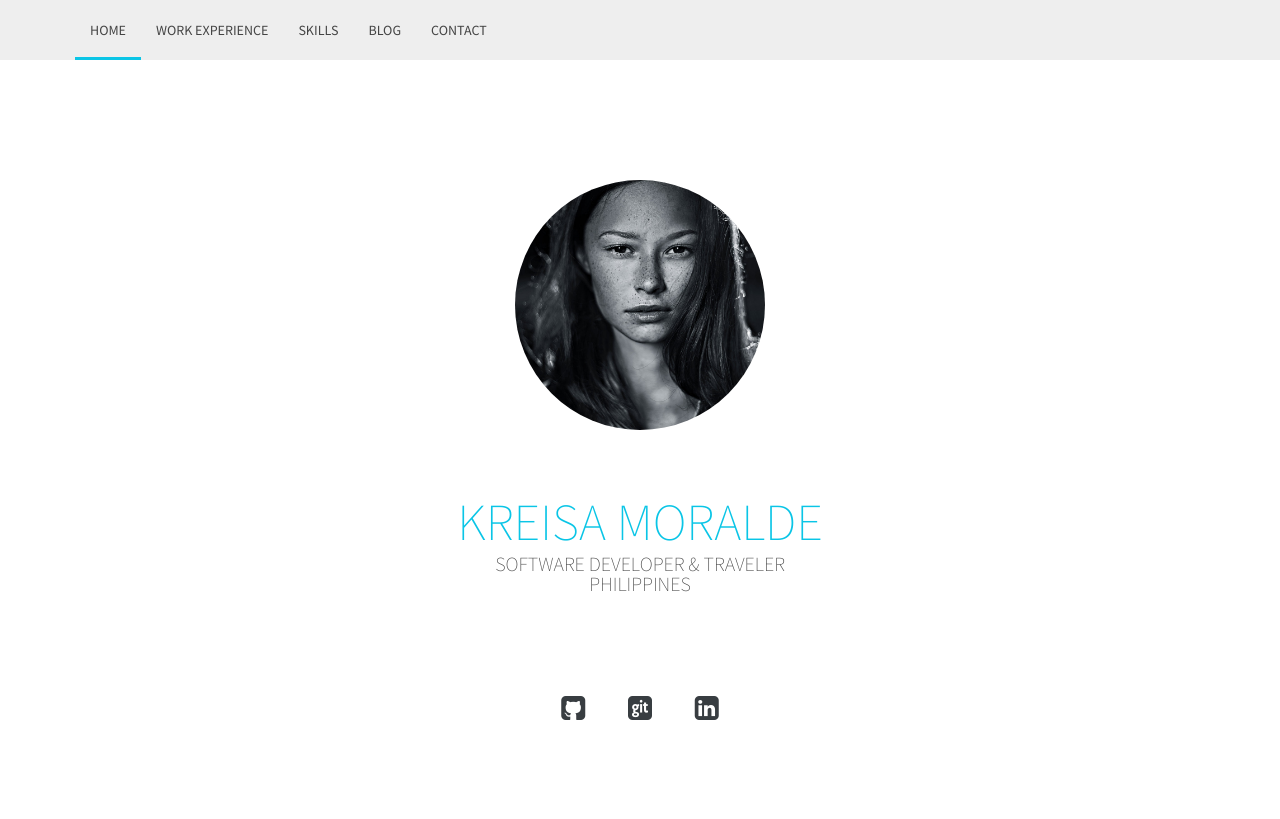
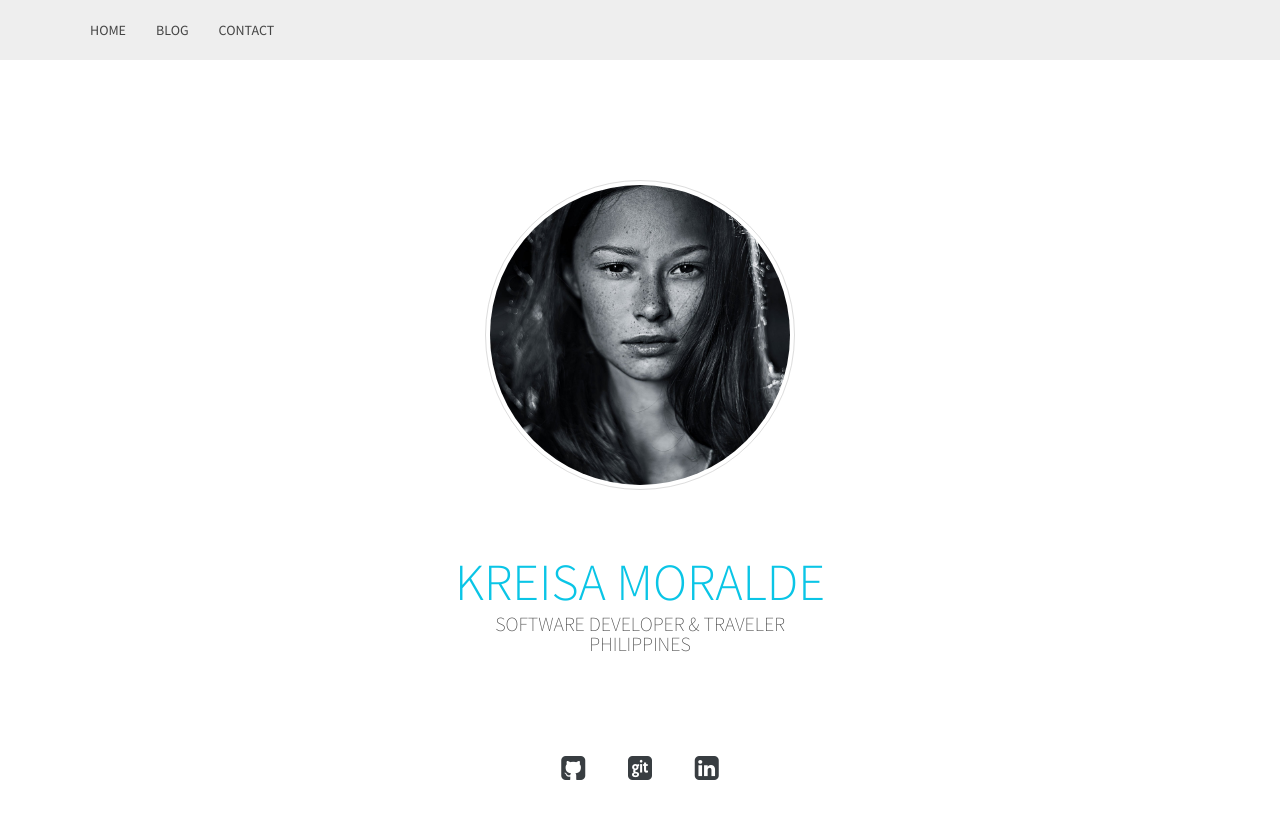
Before and after one commit to kreighza/kreighza.github.io, a Jekyll site: the page built from index.html, in a window 1280 px wide and 900 px high. Shown: the top 819 px of the window. Built offline with Jekyll 4.4.1, drawn with Linux system fonts in a browser that asks for light colours; some of the changed text lies outside the part shown.

Commit message:
add contact.html fix links on navigation add navigation on config.yml

```diff
--- a/_config.yml
+++ b/_config.yml
@@ -15,6 +15,13 @@ github: https://github.com/breisamoralde
 gitlab: https://gitlab.com/u/zeitgeist
 linkedin: https://ph.linkedin.com/pub/breisa-moralde/35/7b1/2a1
 
+navigation:
+- text: home
+  url: /index.html
+- text: blog
+  url: /blog.html
+- text: contact
+  url: /contact.html
 
 # Build settings
 markdown: kramdown
--- a/_includes/header.html
+++ b/_includes/header.html
@@ -1,12 +1,26 @@
 <nav class="uk-sticky-placeholder uk-navbar font-family-regular" style="z-index: 1000;" data-uk-sticky="{top:-400, animation: 'uk-animation-slide-top'}">
 
     <div class="uk-container uk-container-center uppercase">
+
         <ul class="uk-navbar-nav uk-hidden-small">
-        <li class="uk-active"><a href="/index.html#home" data-uk-smooth-scroll>Home</a></li>
-        <li><a href="/index.html#workExperience" data-uk-smooth-scroll>Work Experience</a></li>
-        <li><a href="/index.html#skills" data-uk-smooth-scroll>Skills</a></li>
+
+            {% for link in site.navigation %}
+                {% assign current = nil %}
+                    {% if page.url == link.url or page.layout == link.layout %}
+                        {% assign current = 'current' %}
+                    {% endif %}
+
+                <li class="{% if forloop.first %}first{% endif %} {{ current }} {% if forloop.last %}last{% endif %}">
+                    <a class="{{ current }}" href="{{ link.url }}">{{ link.text }}</a>
+                </li>
+            {% endfor %}
+<!--
+        <li class="uk-active">
+            <a href="/index.html">Home</a>
+        </li>
         <li><a href="/blog.html">Blog</a></li>
         <li><a href="/blog.html">Contact</a></li>
+-->
         </ul>
 
         <a href="#offcanvas-1" class="uk-navbar-toggle uk-visible-small" data-uk-offcanvas=""></a>
--- a/blog.html
+++ b/blog.html
@@ -1,5 +1,6 @@
 ---
 layout: default
+active: blog
 ---
 
 <div class="home">
--- /dev/null
+++ b/contact.html
@@ -0,0 +1,6 @@
+---
+layout: default
+active: contact
+---
+
+contactss...
--- a/index.html
+++ b/index.html
@@ -1,10 +1,19 @@
 ---
 layout: default
+active: index
 ---
+
+
 <div class="kr-section uk-height-1-1">
    <div class="uk-container uk-container-center uk-text-center uk-height-1-1 font-family-light">
-      <img class="uk-border-circle" src="/images/profile-photo.jpg" width="250" height="250" title="profile-photo" alt="profile-photo">
-      <div class="uk-heading-large uppercase m-t-60 font-color-blue">{{ site.title }}</div>
+       <div class="uk-thumbnail uk-overlay-hover uk-border-circle">
+                        <figure class="uk-overlay">
+                            <img class="uk-border-circle" width="300" height="300" src="/images/profile-photo.jpg" alt="">
+                            <figcaption class="uk-overlay-panel uk-overlay-background uk-flex uk-flex-center uk-flex-middle uk-text-center uk-border-circle"></figcaption>
+                        </figure>
+                    </div>
+
+      <div class="uk-heading-large uppercase m-t-60 font-color-blue" style="font-weight: 300;">{{ site.title }}</div>
       <div class="uppercase font-size-regular"> {{ site.job_title1 }} & {{ site.job_title2 }} </div>
       <div class="uppercase font-size-regular"> {{ site.current_location }} </div>
       <ul class="inline-list list-m-20 m-t-100" style="padding-left: 0px;">
```
Also changed, not shown: other parts of index.html (+1 -1 lines).
